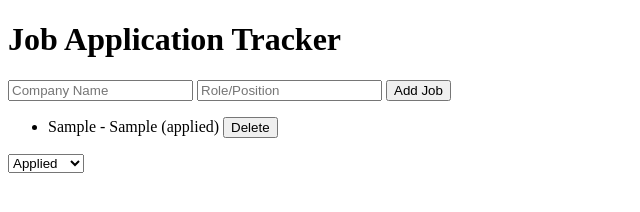
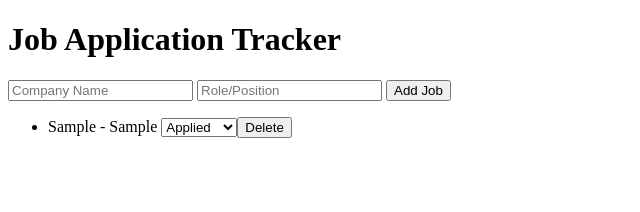
Before and after one commit to Jopra1/job-application-tracker-V1, a plain HTML site: page index.html in a window 1280 px wide. Both pictures are taken after typing "Sample", "Sample" into the empty fields and a click on the button "Add Job". Shown: the whole page, without its empty margins (0-640 px from the left). Drawn offline with Linux system fonts and the light colour scheme.

Commit message:
Fixed dropdown menu

```diff
--- a/index.html
+++ b/index.html
@@ -15,11 +15,7 @@
   <button id="addJob">Add Job</button>
 
   <ul id="jobList"></ul>
-<select id="status">
-  <option value="applied">Applied</option>
-  <option value="Interview">Interview</option>
-  <option value="rejected">Rejected</option>
-</select>
+
   <script src="./script.js"></script>
 </body>
 </html>
--- a/script.js
+++ b/script.js
@@ -2,41 +2,57 @@ const addButton = document.getElementById("addJob");
 const companyName = document.getElementById("company");
 const companyRole = document.getElementById("role");
 const listofJobs = document.getElementById("jobList");
-const statusSelect = document.getElementById("status");
 
 addButton.addEventListener("click", function () {
 
   const company = companyName.value;
   const role = companyRole.value;
-  const status = statusSelect.value;
 
   if (company === "" || role === "") {
     alert("Please fill both fields");
     return;
   }
 
+  // 1️⃣ Create list item
   const li = document.createElement("li");
+  li.innerText = `${company} - ${role} `;
 
-  // set text FIRST
-  li.innerText = `${company} - ${role} (${status}) `;
+  // 2️⃣ Create a NEW dropdown for THIS job
+  const statusDropdown = document.createElement("select");
 
-  // color logic
-  if (status === "Interview") {
-    li.style.color = "green";
-  } else if (status === "Rejected") {
-    li.style.color = "red";
-  }
+  ["Applied", "Interview", "Rejected"].forEach(status => {
+    const option = document.createElement("option");
+    option.value = status;
+    option.innerText = status;
+    statusDropdown.appendChild(option);
+  });
 
-  // delete button
+  statusDropdown.value = "Applied";
+
+  // 3️⃣ Change color when status changes
+  statusDropdown.addEventListener("change", function () {
+    if (this.value === "Interview") {
+      li.style.color = "green";
+    } else if (this.value === "Rejected") {
+      li.style.color = "red";
+    } else {
+      li.style.color = "black";
+    }
+  });
+
+  // 4️⃣ Delete button
   const deleteBtn = document.createElement("button");
   deleteBtn.innerText = "Delete";
   deleteBtn.addEventListener("click", function () {
     li.remove();
   });
 
+  // 5️⃣ Attach everything
+  li.appendChild(statusDropdown);
   li.appendChild(deleteBtn);
   listofJobs.appendChild(li);
 
+  // clear inputs
   companyName.value = "";
   companyRole.value = "";
 });
```
